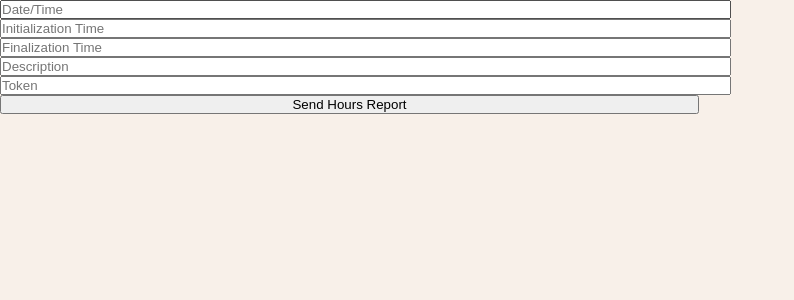
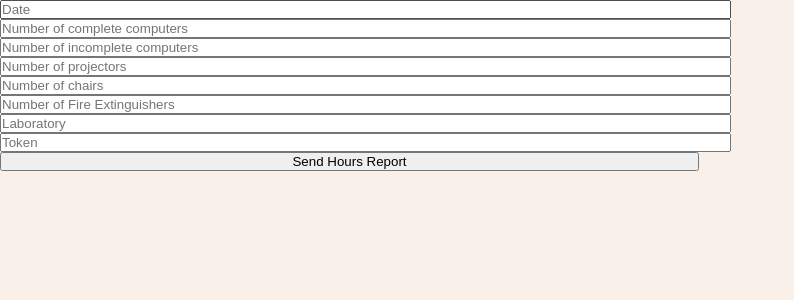
Before and after one commit to ed-quiroga-2103/CELabsTest, a Vue app: page / in a window 1280 px wide. Shown: the top 300 px of the page, without its empty margins (0-794 px from the left). Built offline with nearby package versions, Linux system fonts and the light colour scheme.

Commit message:
[ADD] Inventory Page

```diff
--- a/src/App.vue
+++ b/src/App.vue
@@ -1,7 +1,7 @@
 <template>
   <div id="app">
-    <!-- LogIn /-->
-    <Worklog/>
+    <Inventary />
+    <!--Inventary/-->
     <!--Reservation /-->
     <!--Palmadas /-->
   </div>
@@ -14,12 +14,13 @@ import Register from './components/Register';
 import Reservation from './components/Reservation';
 import Palmadas from './components/Palmadas'
 import Worklog from './components/Worklog'
+import Inventary from './components/Inventary'
 
 export default {
   name: 'App',
   components: {
     //ogIn
-    Worklog
+    Inventary
     //Reservation
     //Palmadas
   }
--- /dev/null
+++ b/src/components/Inventary.vue
@@ -0,0 +1,121 @@
+<template>
+  <form @submit.prevent="inventary">
+    <div class="grid-container">
+        <input type="text" v-model="date" name="date" placeholder="Date">
+    </div>
+
+    <div class="grid-container">
+        <input type="text" v-model="complete_computers" name="complete_computers" placeholder="Number of complete computers">
+    </div>
+
+    <div class="grid-container">
+        <input type="text" v-model="incomplete_computers" name="incomplete_computers" placeholder="Number of incomplete computers">
+    </div>
+
+    <div class="grid-container">
+        <input type="text" v-model="number_projectors" name="number_projectors" placeholder="Number of projectors">
+    </div>
+
+    <div class="grid-container">
+        <input type="text" v-model="number_chairs" name="number_chairs" placeholder="Number of chairs">
+    </div>
+
+    <div class="grid-container">
+        <input type="text" v-model="number_fire_extinguishers" name="number_fire_extinguishers" placeholder="Number of Fire Extinguishers">
+    </div>
+
+    <div class="grid-container">
+        <input type="text" v-model="lab" name="lab" placeholder="Laboratory">
+    </div>
+
+    <div class="grid-container">
+        <input type="text" v-model="token" name="token" placeholder="Token">
+    </div>
+
+    <div class="grid-container">
+        <input type="submit" value="Send Hours Report" class="btn">
+    </div>
+  </form>
+</template>
+
+<script>
+import axios from 'axios';
+
+export default {
+  name: 'Inventary',
+  data(){
+    return{
+      date: '',
+      complete_computers: '',
+      incomplete_computers: '',
+      number_projectors: '',
+      number_chairs: '',
+      number_fire_extinguishers: '',
+      lab: '',
+      token: '',
+      posts: [],
+      errors: [],
+    }
+  },
+
+  methods: {
+    inventary()
+    {
+        var data = JSON.stringify(
+
+          {"date":this.date,
+          "complete_computers": this.complete_computers,
+          "incomplete_computers": this.incomplete_computers,
+          "number_projectors": this.number_projectors,
+          "number_chairs": this.number_chairs,
+          "number_fire_extinguishers": this.number_fire_extinguishers,
+          "lab": this.lab
+          }
+
+          );
+        var config = {
+        method: 'post',
+        url: 'http://127.0.0.1:5001/inventary',
+        headers: {
+            'x-access-token': this.token,
+            'Authorization': 'Basic QWRtaW46MTIzNDU=',
+            'Content-Type': 'application/json'
+        },
+            data: data
+        };
+
+        axios(config)
+        .then(response => {
+        this.posts = response.data;
+        console.log(this.posts['message']);
+      }
+      ).catch(error =>{
+        console.log(error.data['message'])
+      });
+    }
+  }
+}
+
+</script>
+
+<!-- Add "scoped" attribute to limit CSS to this component only -->
+<style scoped>
+h3 {
+  margin: 40px 0 0;
+}
+ul {
+  list-style-type: none;
+  padding: 0;
+}
+li {
+  display: inline-block;
+  margin: 0 10px;
+}
+a {
+  color: #42b983;
+}
+.grid-container {
+  display: grid;
+  grid-template-columns: auto auto;
+}
+</style>
```
